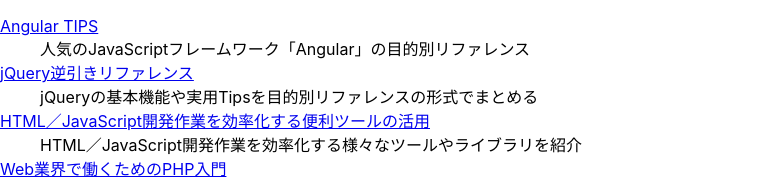
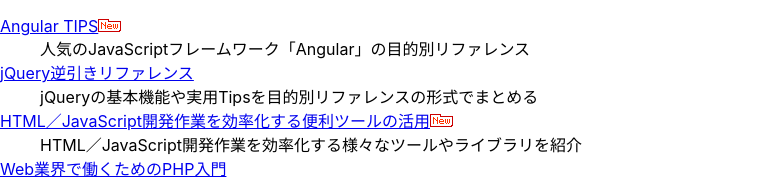
Before and after one commit to rasclass/react_practice, a React (Create React App) app: page / in a window 1280 px wide. Shown: the top 179 px of the page, without its empty margins (0-759 px from the left). Built offline with nearby package versions, Linux system fonts and the light colour scheme.

Commit message:
条件分岐1

```diff
--- a/src/MyArticle.js
+++ b/src/MyArticle.js
@@ -1,4 +1,5 @@
 import React, {Component} from 'react';
+import MyNew from './MyNew'
 
 export default class MyArticle extends Component{
     render(){
@@ -8,6 +9,7 @@
                 <a href={this.props.url}>
                     {this.props.title}
                 </a>
+                {this.props.isNew ? <MyNew />: null}
             </dt>
             <dd>
                 {this.props.description}
--- /dev/null
+++ b/src/MyNew.js
@@ -0,0 +1,8 @@
+import React, {Component} from 'react';
+import ico_new from './new.gif';
+
+export default class MyNew extends Component{
+    render(){
+        return <img src={ico_new} />
+    }
+}
--- a/src/index.js
+++ b/src/index.js
@@ -1,7 +1,6 @@
 import React from 'react';
 import ReactDOM from 'react-dom';
 import './index.css';
-import MyHello from './MyHello'
 import * as serviceWorker from './serviceWorker';
 import MyArticle from './MyArticle';
 
```
Also changed, not shown: src/new.gif (added).
